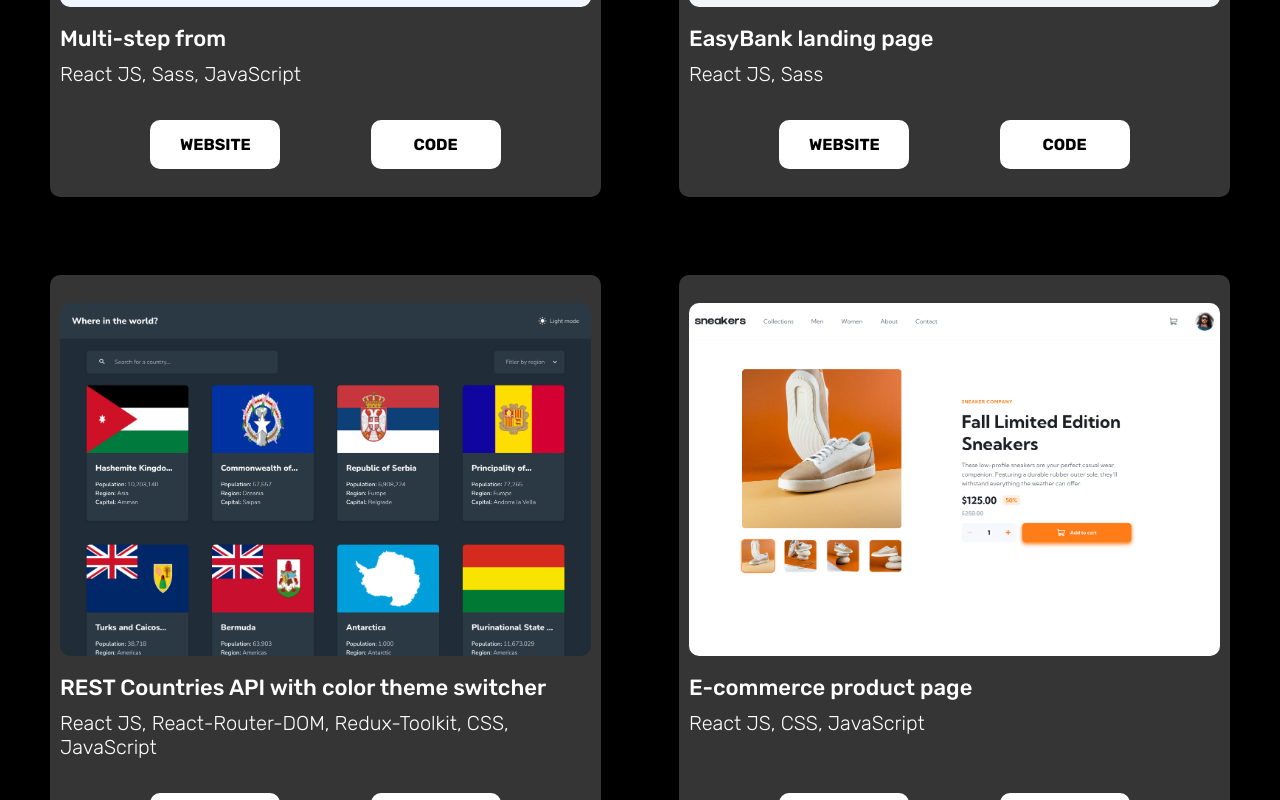
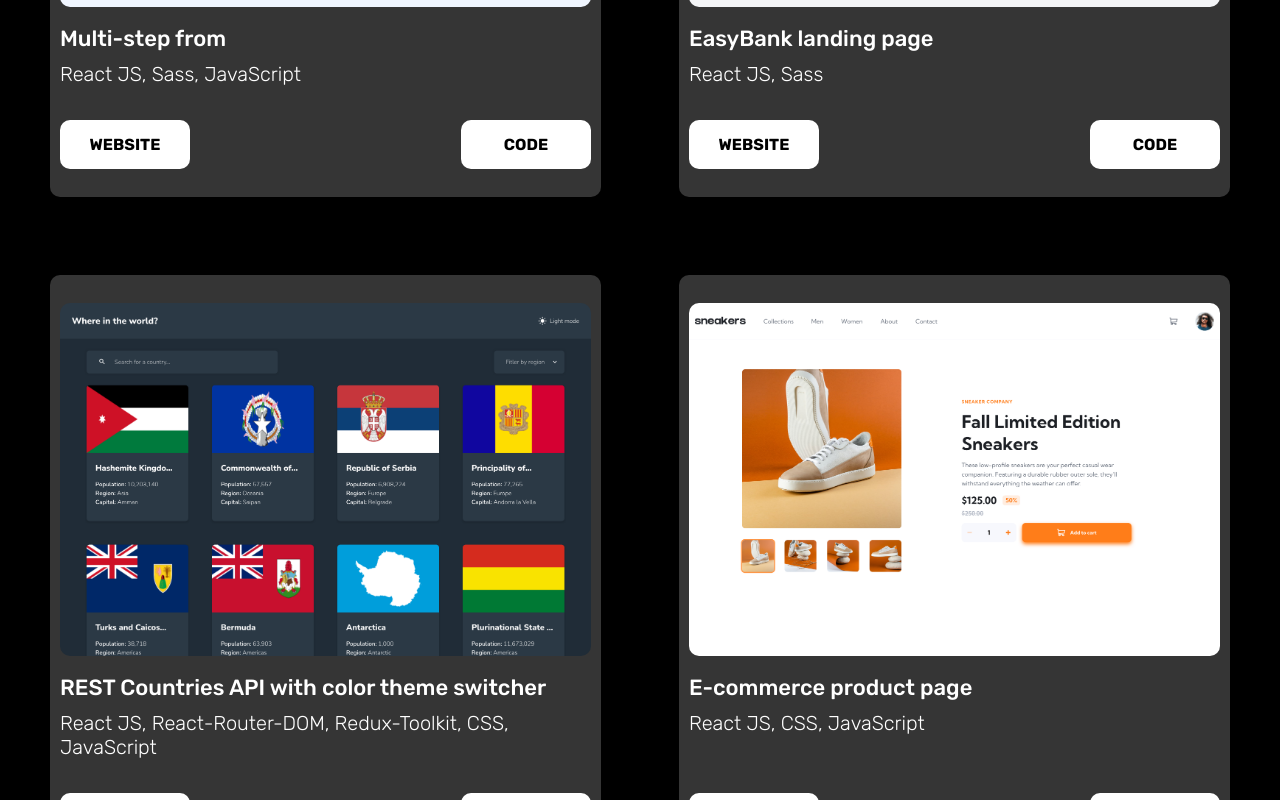
Before and after one commit to Mateeb11/portfolio, a React (Vite) app: page / in a window 1280 px wide. Shown: the part 1320-2120 px from the top of the page. Built offline with nearby package versions, Linux system fonts and the light colour scheme.

Commit message:
making the website size stops at 1440px

```diff
--- a/src/App.scss
+++ b/src/App.scss
@@ -1,5 +1,7 @@
 html {
   background-color: black;
+  max-width: var(--desktop);
+  margin: auto;
 }
 
 .background {
--- a/src/Components/Portfolio/Project.module.scss
+++ b/src/Components/Portfolio/Project.module.scss
@@ -65,6 +65,7 @@
       justify-content: space-evenly;
     }
     @media (min-width: 1024px) {
+      justify-content: space-between;
       margin-top: auto;
     }
   }
```
Also changed, not shown: src/assets/projects/EasyBank landing page/mobile.png.
